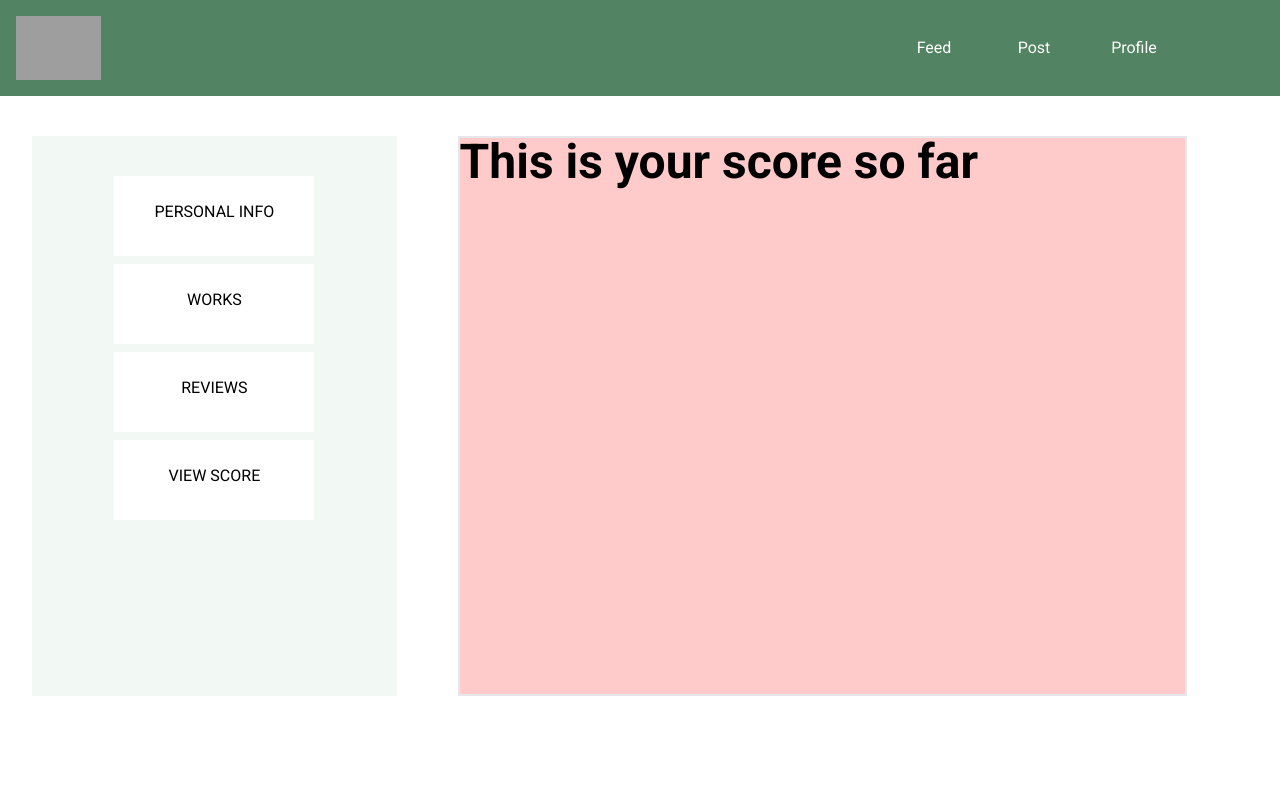
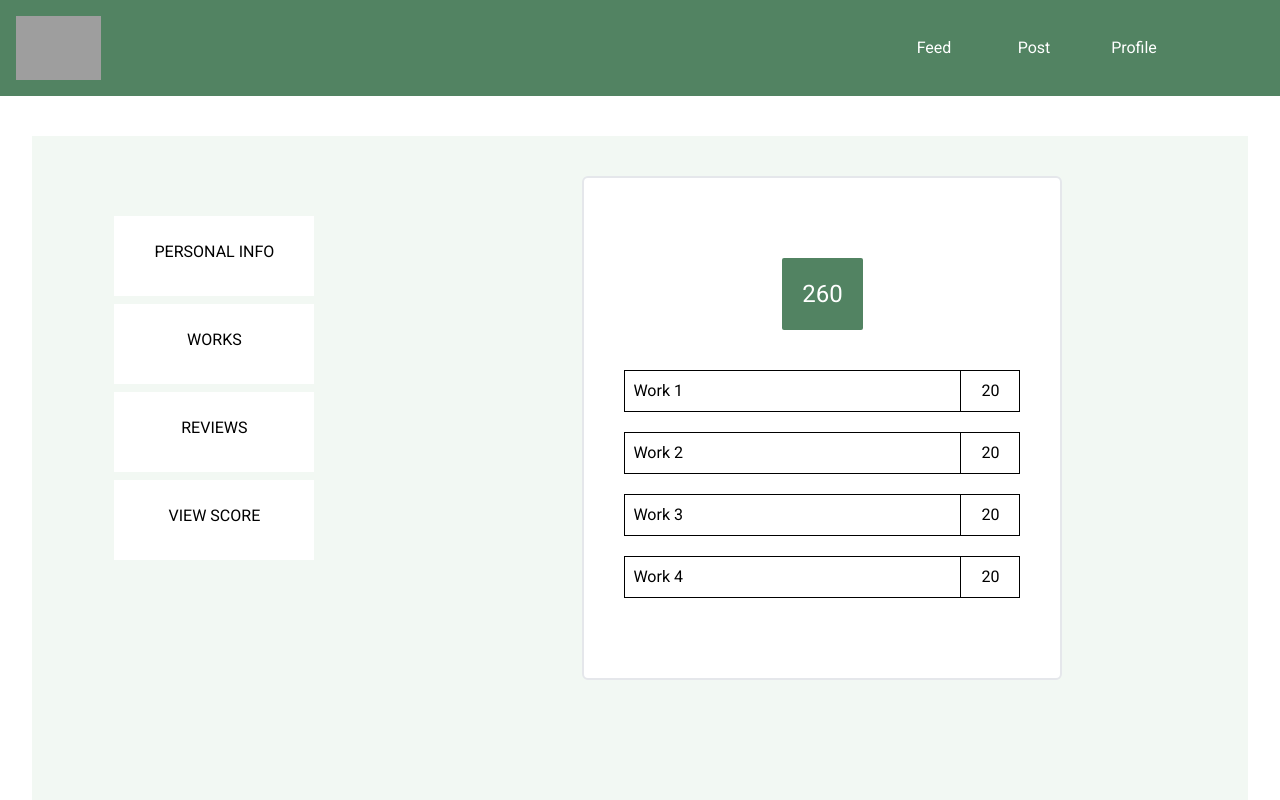
Before and after one commit to ThembaMtshelwane/writers-hub, a React (Vite) app: page /profile/view-score in a window 1280 px wide. Built offline with nearby package versions, Linux system fonts and the light colour scheme; grey boxes are pictures that could not be loaded.

Commit message:
profile,share work and view score pages

```diff
--- a/src/App.tsx
+++ b/src/App.tsx
@@ -7,6 +7,9 @@ import CreatorCardGrid from "./components/CreatorCardGrid";
 import NotFound from "./pages/NotFound";
 import Livefeed from "./pages/feedPage/Livefeed";
 import SinglePost from "./pages/SinglePost";
+import ShareWork from "./components/ShareWork";
+import ViewScore from "./components/ViewScore";
+import Rubric from "./components/Rubric";
 
 export default function App() {
   return (
@@ -23,9 +26,7 @@ export default function App() {
             <Route
               index
               element={
-                <>
-                  <p className="text-5xl font-bold">Enter basic info</p>
-                </>
+               <ShareWork/>
               }
             />
             <Route
@@ -64,9 +65,7 @@ export default function App() {
               path="view-score"
               element={
                 <>
-                  <p className="text-5xl font-bold">
-                    This is your score so far
-                  </p>
+                  <ViewScore/>
                 </>
               }
             />
--- a/src/components/ProfileSideBar.tsx
+++ b/src/components/ProfileSideBar.tsx
@@ -9,7 +9,7 @@ const ProfileSideBar: React.FC = () => {
   };
 
   return (
-    <div className="bg-[#F2F8F3] p-10">
+    <div className=" p-10">
       <div className="space-y-2 grid place-items-center">
         <Link to="/profile">
           <button
--- a/src/components/Rubric.tsx
+++ b/src/components/Rubric.tsx
@@ -1,18 +1,25 @@
+import React from "react";
 import { IoClose } from "react-icons/io5";
 
-const Rubric = () => {
+// Define types for props
+interface RubricProps {
+  work: string;
+  onClose: () => void;
+}
+
+const Rubric: React.FC<RubricProps> = ({ work, onClose }) => {
   return (
     <div className="relative bg-white rounded-md flex flex-col items-center border-2 px-10 pb-10 w-[30rem] mx-auto mb-20 space-b-5">
-      <h2 className="p-5 text-2xl w-fit mt-10">WORK 1 REVIEW</h2>
+      <h2 className="p-5 text-2xl w-fit mt-10">{work} REVIEW</h2>
 
       <div className="space-y-5 w-full mb-6">
         <div className="flex border border-black">
-          <p className=" p-2 w-full">{"Criteria 1"}</p>
+          <p className="p-2 w-full">{"Criteria 1"}</p>
           <span className="border-l border-inherit px-5 flex items-center">
             4
           </span>
         </div>
-
+        {/* Add other criteria as needed */}
         <div className="flex border border-black">
           <p className=" p-2 w-full">{"Criteria 2"}</p>
           <span className="border-l border-inherit px-5 flex items-center">
@@ -40,10 +47,10 @@ const Rubric = () => {
         consequuntur in labore ex cupiditate accusantium eveniet! Voluptate
         voluptatem dicta cumque?
       </p>
-      <div className="p-5 border border-black text-2xl w-fit rounded-md">
-        20
-      </div>
-      <IoClose className="size-6 absolute right-5 top-5 cursor-pointer hover:text-black/50" />
+      <div className="p-5 border border-black text-2xl w-fit rounded-md">20</div>
+
+      {/* Close button */}
+      <IoClose onClick={onClose} className="size-6 absolute right-5 top-5 cursor-pointer hover:text-black/50" />
     </div>
   );
 };
--- a/src/components/ShareWork.tsx
+++ b/src/components/ShareWork.tsx
@@ -1,5 +1,7 @@
 import { useState } from "react";
 import Button from "./Button";
+import { Link } from "react-router-dom";
+import Writing from "./Writing";
 
 
 const ShareWork = () => {
@@ -29,10 +31,10 @@ const ShareWork = () => {
       };
 
   return (
-    <section>
-        <div className=" bg-white">
-            <h1 className="">SHARE YOUR WORK</h1>
-            <form action="" className="flex py-10 space-x-8">
+    <section className="py-3 px-10">
+        <div className=" bg-white rounded-3xl">
+            <h1 className="pl-8 pt-10">SHARE YOUR WORK</h1>
+            <form action="" className="flex py-10 space-x-8 px-8">
             <div className="flex flex-col items-center">
       <label htmlFor="file-upload">
         <img
@@ -97,6 +99,7 @@ placeholder=''
 value={Description}
 onChange={(e) => setDescription(e.target.value)}
 ></textarea>
+
 </div>
                 </div>
 
@@ -105,8 +108,11 @@ onChange={(e) => setDescription(e.target.value)}
 
 
             </form>
-            <div className="pl-72">
-            <Button name="Next" buttonFunction={handleNext} />
+            <div className="pl-72 pb-3">
+              <Link to={'preview'}>
+              <Button name="Next" buttonFunction={handleNext} />
+              </Link>
+
 
             </div>
         </div>
--- a/src/components/ViewScore.tsx
+++ b/src/components/ViewScore.tsx
@@ -1,38 +1,44 @@
+import React, { useState } from "react";
+import Rubric from "./Rubric"; // Import the Rubric component
+
 const ViewScore = () => {
+  const [showRubric, setShowRubric] = useState<boolean>(false); // State to toggle the popup
+  const [selectedWork, setSelectedWork] = useState<string>(""); // State to track selected work
+
+  // Function to open the popup with the selected work
+  const handleOpenRubric = (work: string) => {
+    setSelectedWork(work);
+    setShowRubric(true);
+  };
+
   return (
+    <div className="relative">
       <div className="bg-white rounded-md flex flex-col items-center border-2 p-10 w-[30rem] mx-auto mb-20">
         <div className="p-5 text-2xl w-fit my-10 bg-secondary rounded-sm text-white">
           260
         </div>
         <div className="space-y-5 w-full mb-10">
-        <div className="flex hover:bg-secondary hover:text-white border border-black hover:border-white cursor-pointer transition ease-in-out duration-500">
-          <p className=" p-2 w-full">{"Work 1"}</p>
+          {["Work 1", "Work 2", "Work 3", "Work 4"].map((work, index) => (
+            <div
+              key={index}
+              onClick={() => handleOpenRubric(work)}
+              className="flex hover:bg-secondary hover:text-white border border-black hover:border-white cursor-pointer transition ease-in-out duration-500"
+            >
+              <p className="p-2 w-full">{work}</p>
               <span className="border-l border-inherit px-5 flex items-center">
                20
               </span>
             </div>
-
-        <div className="flex hover:bg-secondary hover:text-white border border-black hover:border-white cursor-pointer transition ease-in-out duration-500">
-          <p className=" p-2 w-full">{"Work 2"}</p>
-          <span className="border-l border-inherit px-5 flex items-center">
-            15
-          </span>
+          ))}
+        </div>
       </div>
 
-        <div className="flex hover:bg-secondary hover:text-white border border-black hover:border-white cursor-pointer transition ease-in-out duration-500">
-          <p className=" p-2 w-full">{"Work 3"}</p>
-          <span className="border-l border-inherit px-5 flex items-center">
-            15
-          </span>
+      {/* Conditional rendering for Rubric popup */}
+      {showRubric && (
+        <div className="fixed inset-0 bg-black/50 flex items-center justify-center">
+          <Rubric work={selectedWork} onClose={() => setShowRubric(false)} />
         </div>
-
-        <div className="flex hover:bg-secondary hover:text-white border border-black hover:border-white cursor-pointer transition ease-in-out duration-500">
-          <p className=" p-2 w-full">{"Work 4"}</p>
-          <span className="border-l border-inherit px-5 flex items-center">
-            20
-          </span>
-        </div>
-      </div>
+      )}
     </div>
   );
 };
--- a/src/layout/MainLayout.tsx
+++ b/src/layout/MainLayout.tsx
@@ -8,8 +8,8 @@ const MainLayout = () => {
       <header>
         <Navbar />
       </header>
-      <main className="grid grid-cols-[65%_30%] gap-[2%] mt-10  justify-self-center w-[95%] ">
-        <section className="border-2 bg-red-200 w-full">
+      <main className="grid grid-cols-[65%_30%] gap-[2%] mt-10 bg-[#F2F8F3] justify-self-center w-[95%] ">
+        <section className="  w-full">
           <Outlet />
         </section>
         <MainSideBar />
--- a/src/layout/ProfileLayout.tsx
+++ b/src/layout/ProfileLayout.tsx
@@ -8,9 +8,9 @@ const ProfileLayout = () => {
       <header>
         <Navbar />
       </header>
-      <main className="grid grid-cols-[30%_60%] min-h-[70vh] gap-[5%] mt-10 justify-self-center w-[95%] ">
+      <main className="grid grid-cols-[30%_60%] min-h-[40vh] py-10 gap-[5%] mt-10 justify-self-center w-[95%] bg-[#F2F8F3]">
         <ProfileSideBar />
-        <section className="border-2 bg-red-200">
+        <section className=" ">
           <Outlet />
         </section>
       </main>
--- a/src/pages/profilePage/PersonalInfoList.tsx
+++ b/src/pages/profilePage/PersonalInfoList.tsx
@@ -1,21 +1,27 @@
 import avatar from "../../assets/Images/Robert-Frost-Portrait-Square.webp";
 import { GrHide } from "react-icons/gr";
 import { MdEdit } from "react-icons/md";
+import Button from "../../components/Button";
 
 const PersonalInfoList = () => {
+
+  const submit = () =>{
+
+  }
+
   return (
-    <section className="grid place-items-center py-10 ">
-      <div className="border border-black grid place-items-center w-[440px] ">
+    <section className="grid place-items-center py-10 bg-white border border-white rounded-3xl">
+      <div className=" grid place-items-center w-[440px] h-[500px] ">
         <div className="pl-80 pt-4">
           <MdEdit className="text-gray-500 " />
         </div>
-        <div className="py-5">
+        <div className="py-">
           <img src={avatar} className="rounded-full w-28" />
           <h1 className="text-xl">BANK HERBERT</h1>
           <p className="text-center">@bank_herbert</p>
         </div>
         <div className="space-y-5 py-10 w-80 ">
-          <div className="grid grid-cols-2 border border-gray-600 py-2 ">
+          <div className="grid grid-cols-2 border border-gray-600 py-2  ">
             <h1 className="pl-3">Username:</h1>
             <input type="text" placeholder="bank_herbert" className="pl-14 " />
           </div>
@@ -41,6 +47,9 @@ const PersonalInfoList = () => {
           </div>
         </div>
       </div>
+      {/* <div>
+        <Button name='SAVE' buttonFunction={submit}/>
+      </div> */}
     </section>
   );
 };
```
Also changed, not shown: package.json (+3 -5 lines), public/data.json. Lines whose indentation alone changed are shown as unchanged.
